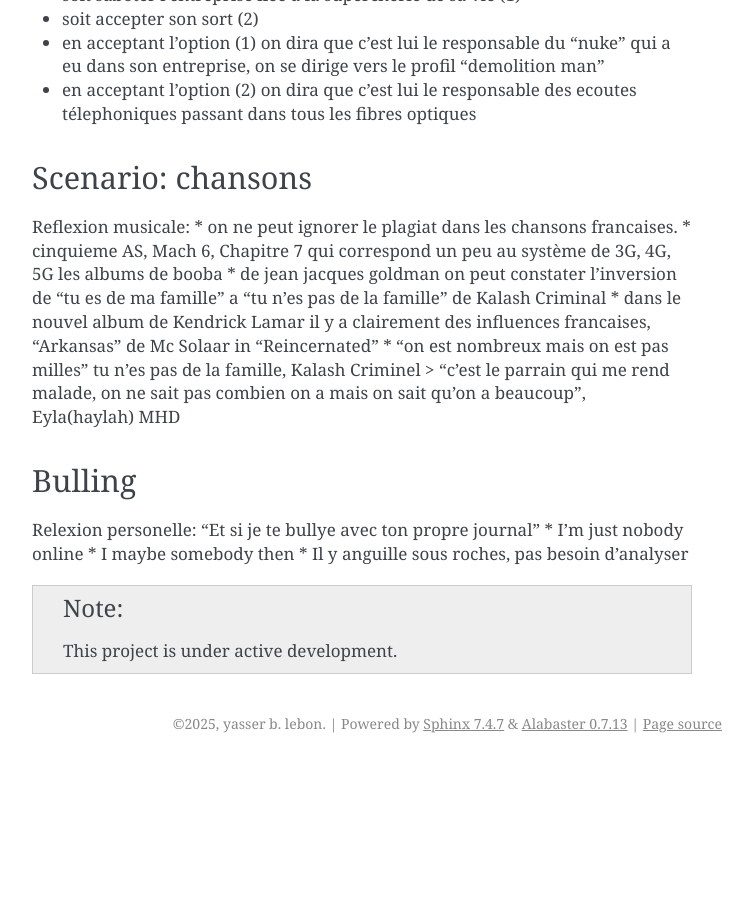
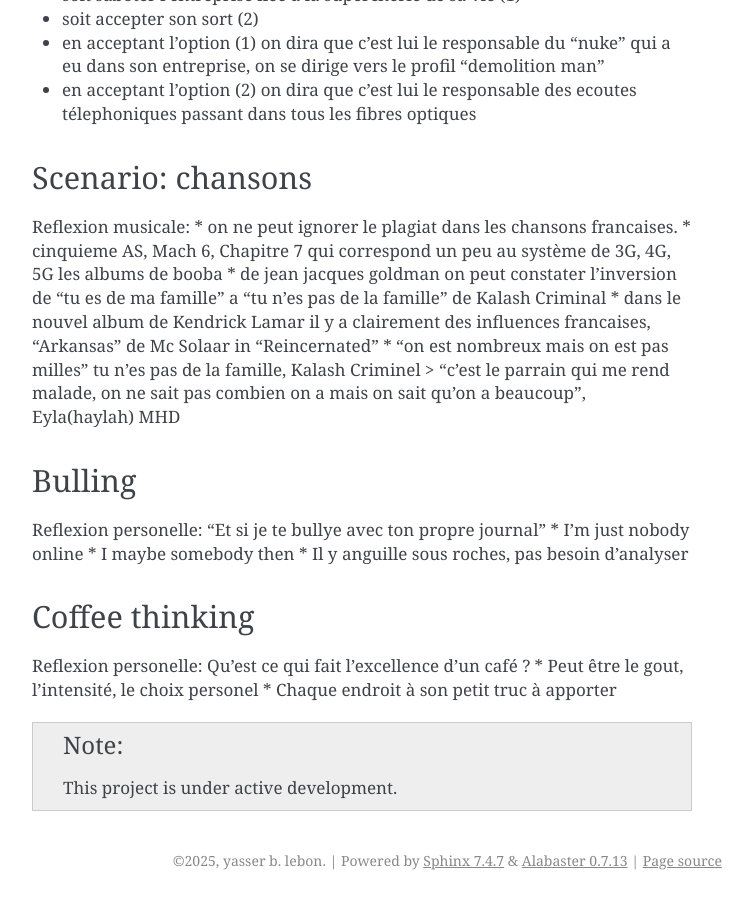
Before and after one commit to yblebon/journal, a Sphinx documentation site: the page built from source/topics.rst, in a window 1280 px wide and 900 px high, scrolled down 3087 px. Shown: the whole window, without its empty margins (388-1141 px from the left). Built offline with Sphinx 7.4.7, drawn with Linux system fonts in a browser that asks for light colours; before the commit the page ends 3850 px from its top, so only the background shows below that.

Commit message:
Update topics.rst

```diff
--- a/source/topics.rst
+++ b/source/topics.rst
@@ -121,11 +121,17 @@
 
 Bulling
 -------------------------
-Relexion personelle: "Et si je te bullye avec ton propre journal"
+Reflexion personelle: "Et si je te bullye avec ton propre journal"
 * I'm just nobody online
 * I maybe somebody then
 * Il y anguille sous roches, pas besoin d'analyser
 
+Coffee thinking
+-------------------------
+Reflexion personelle: Qu'est ce qui fait l'excellence d'un café ?
+* Peut être le gout, l'intensité, le choix personel
+* Chaque endroit à son petit truc à apporter
+
 .. note::
 
    This project is under active development.
```
